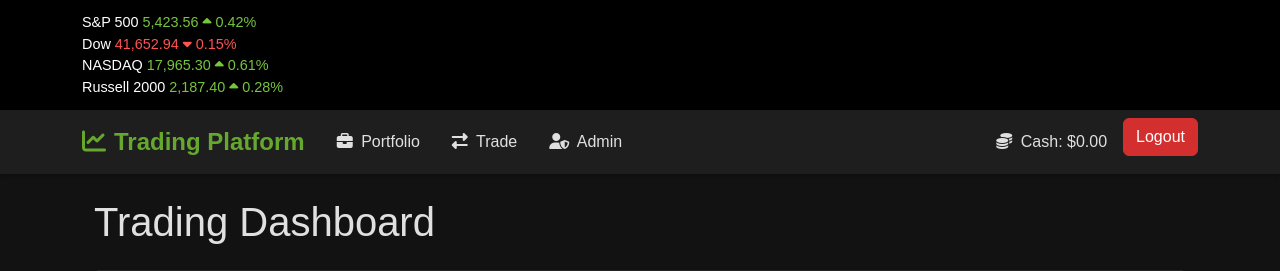
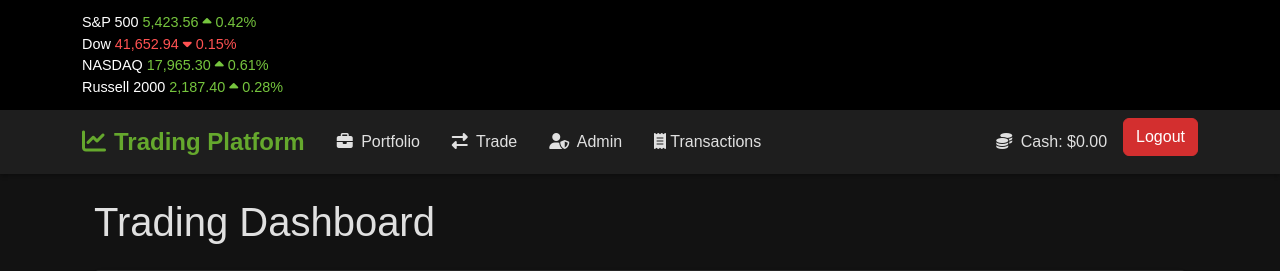
Before and after one commit to bdnkyoto/IFT401, a Flask app: page / in a window 1280 px wide. Shown: the top 271 px of the page. Run offline with Flask 3, Linux system fonts and the light colour scheme; the visitor is signed in with stand-in values (Sample User, id 1); some libraries are stand-ins or nearby versions.

Commit message:
Transactions into NavBar

```diff
--- a/templates/base.html
+++ b/templates/base.html
@@ -63,6 +63,11 @@
                     <li class="nav-item">
                         <a class="nav-link" href="{{ url_for('admin') }}">
                             <i class="fas fa-user-shield me-1"></i> Admin
+                        </a>
+                    </li>
+                    <li class="nav-item">
+                        <a class="nav-link" href="{{ url_for('transaction_history') }}">
+                            <i class="fa-solid fa-receipt"></i> Transactions
                         </a>
                     </li>
                 </ul>
```
